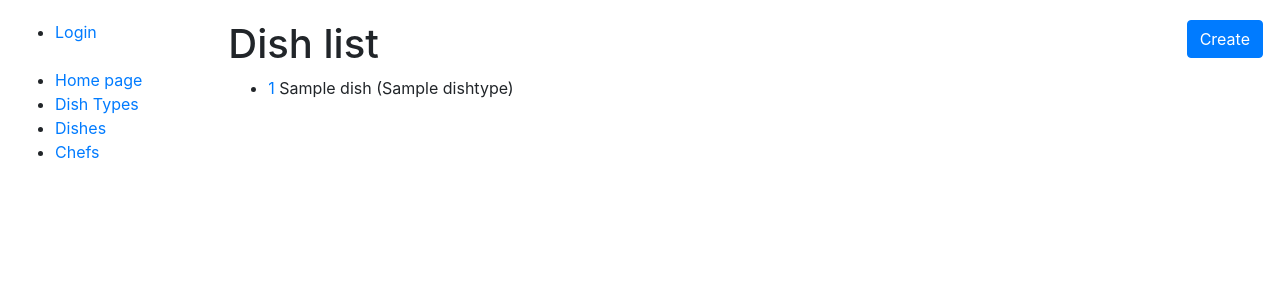
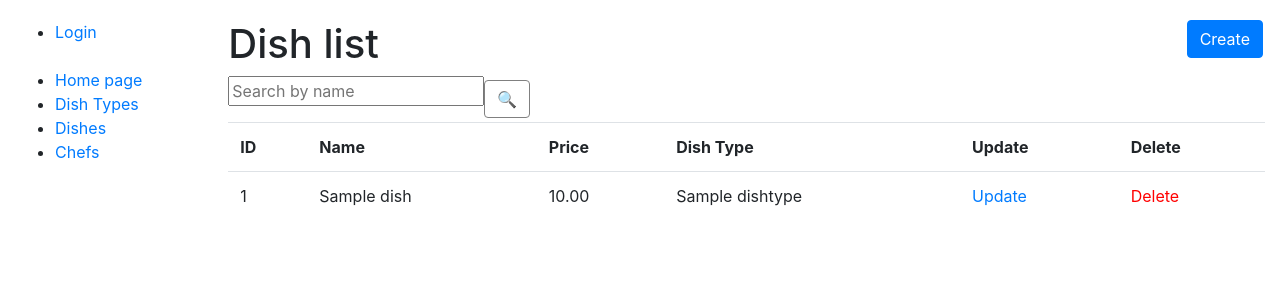
Before and after one commit to Le0n-K/restaurant-kitchen-service, a Django app: page /dishes/ in a window 1280 px wide. Shown: the top 300 px of the page. Run offline with Django 5.2, Linux system fonts and the light colour scheme; a user stored in the database is signed in; tables that the repository leaves empty hold one stand-in row (values such as "Sample post").

Commit message:
Create search and fix some problems

```diff
--- a/accounts/models.py
+++ b/accounts/models.py
@@ -1,6 +1,13 @@
 from django.contrib.auth.models import AbstractUser
 from django.db import models
+from django.urls import reverse
 
 
 class Chef(AbstractUser):
-    years_of_experience = models.IntegerField(default=1)
+    years_of_experience = models.IntegerField(default=1, null=True, blank=True)
+
+    def __str__(self):
+        return f"{self.username} ({self.first_name} {self.last_name})"
+
+    def get_absolute_url(self):
+        return reverse("kitchen:chef-detail", kwargs={"pk": self.pk})
--- a/kitchen/forms.py
+++ b/kitchen/forms.py
@@ -24,22 +24,55 @@ class ChefCreationForm(UserCreationForm):
         fields = (UserCreationForm.Meta.fields
                   + ("first_name", "last_name", "years_of_experience",))
 
-        def clean_years_of_experience(self):
-            years_of_experience = self.cleaned_data["years_of_experience"]
-            if years_of_experience < 0:
-                raise ValidationError(
-                    "Ensure your years of experience are not equal to or greater than zero!"
-                )
+    def clean_years_of_experience(self):
+        years_of_experience = self.cleaned_data.get("years_of_experience", )
+        if years_of_experience is None:
+            raise ValidationError("This field is required.")
+        if years_of_experience <= 0:
+            raise ValidationError(
+                "Ensure your years of experience are greater than zero!"
+            )
+        return years_of_experience
 
 
 class ChefExperienceUpdateForm(forms.ModelForm):
     class Meta:
         model = Chef
-        fields = ("years_of_experience",)
+        fields = ("first_name", "last_name", "email", "years_of_experience",)
 
     def clean_years_of_experience(self):
-        years_of_experience = self.cleaned_data["years_of_experience"]
-        if years_of_experience < 0:
+        years_of_experience = self.cleaned_data.get("years_of_experience",)
+        if years_of_experience is None:
+            raise ValidationError("This field is required.")
+        if years_of_experience <= 0:
             raise ValidationError(
-                "Ensure your years of experience are not equal to or greater than zero!"
+                "Ensure your years of experience are greater than zero!"
             )
+        return years_of_experience
+
+
+class ChefSearchForm(forms.Form):
+    username = forms.CharField(
+        max_length=255,
+        required=False,
+        label="",
+        widget=forms.TextInput(attrs={"placeholder": "Search by username"})
+    )
+
+
+class DishSearchForm(forms.Form):
+    name = forms.CharField(
+        max_length=255,
+        required=False,
+        label="",
+        widget=forms.TextInput(attrs={"placeholder": "Search by name"})
+    )
+
+
+class DishTypeSearchForm(forms.Form):
+    name = forms.CharField(
+        max_length=255,
+        required=False,
+        label="",
+        widget=forms.TextInput(attrs={"placeholder": "Search by name"})
+    )
--- a/kitchen/views.py
+++ b/kitchen/views.py
@@ -5,7 +5,8 @@ from django.urls import reverse_lazy
 from django.views import generic
 
 from accounts.models import Chef
-from kitchen.forms import ChefCreationForm, ChefExperienceUpdateForm, DishForm
+from kitchen.forms import ChefCreationForm, ChefExperienceUpdateForm, DishForm, ChefSearchForm, DishSearchForm, \
+    DishTypeSearchForm
 from kitchen.models import Dish, DishType
 
 
@@ -36,6 +37,23 @@ class DishTypeListView(LoginRequiredMixin, generic.ListView):
     template_name = "kitchen/dish_type_list.html"
     paginate_by = 5
 
+    def get_context_data(self, *, object_list=None, **kwargs):
+        context = super(DishTypeListView, self).get_context_data(**kwargs)
+        name = self.request.GET.get("name", "")
+        context["search_form"] = DishTypeSearchForm(
+            initial={"name": name}
+        )
+        return context
+
+    def get_queryset(self):
+        queryset = DishType.objects.all()
+        form = DishTypeSearchForm(self.request.GET)
+        if form.is_valid():
+            return queryset.filter(
+                name__icontains=form.cleaned_data["name"]
+            )
+        return queryset
+
 
 class DishTypeCreateView(LoginRequiredMixin, generic.CreateView):
     model = DishType
@@ -59,6 +77,23 @@ class DishListView(LoginRequiredMixin, generic.ListView):
     model = Dish
     paginate_by = 5
     queryset = Dish.objects.all().select_related("dish_type")
+
+    def get_context_data(self, *, object_list=None, **kwargs):
+        context = super(DishListView, self).get_context_data(**kwargs)
+        name = self.request.GET.get("name", "")
+        context["search_form"] = DishSearchForm(
+            initial={"name": name}
+        )
+        return context
+
+    def get_queryset(self):
+        queryset = Dish.objects.all()
+        form = DishSearchForm(self.request.GET)
+        if form.is_valid():
+            return queryset.filter(
+                name__icontains=form.cleaned_data["name"]
+            )
+        return queryset
 
 
 class DishDetailView(LoginRequiredMixin, generic.DetailView):
@@ -87,10 +122,28 @@ class ChefListView(LoginRequiredMixin, generic.ListView):
     paginate_by = 5
     template_name = "kitchen/chef_list.html"
 
+    def get_context_data(self, *, object_list=None, **kwargs):
+        context = super(ChefListView, self).get_context_data(**kwargs)
+        username = self.request.GET.get("username", "")
+        context["search_form"] = ChefSearchForm(
+            initial={"username": username}
+        )
+        return context
+
+    def get_queryset(self):
+        queryset = Chef.objects.all()
+        form = ChefSearchForm(self.request.GET)
+        if form.is_valid():
+            return queryset.filter(
+                username__icontains=form.cleaned_data["username"]
+            )
+        return queryset
+
 
 class ChefDetailView(LoginRequiredMixin, generic.DetailView):
     model = Chef
-    queryset = Chef.objects.all().prefetch_related("dishes__dish_type")
+    template_name = "kitchen/chef_detail.html"
+    queryset = Chef.objects.all().prefetch_related("chefs__dish_type")
 
 
 class ChefCreateView(LoginRequiredMixin, generic.CreateView):
@@ -108,6 +161,7 @@ class ChefDeleteView(LoginRequiredMixin, generic.DeleteView):
 
 class ChefUpdateView(LoginRequiredMixin, generic.UpdateView):
     model = Chef
+    template_name = "kitchen/chef_form.html"
     success_url = reverse_lazy("kitchen:chef-list")
     form_class = ChefExperienceUpdateForm
 
--- a/templates/kitchen/dish_list.html
+++ b/templates/kitchen/dish_list.html
@@ -8,16 +8,67 @@
     </a>
   </h1>
 
+  <form method="get" action="" class="form-inline">
+    {{ search_form.as_p }}
+    <input type="submit" class="btn" style="border: 1px solid gray;" value="🔍">
+  </form>
+
   {% if dish_list %}
-    <ul>
+    <table class="table">
+      <tr>
+        <th>ID</th>
+        <th>Name</th>
+{#        <th>Description</th>#}
+        <th>Price</th>
+        <th>Dish Type</th>
+        <th>Update</th>
+        <th>Delete</th>
+      </tr>
+
       {% for dish in dish_list %}
-        <li>
-          <a href="{% url 'kitchen:dish-detail' pk=dish.id %} ">{{ dish.id }}</a>
-          {{ dish.name }} ({{ dish.dish_type.name }})
-        </li>
+        <tr>
+          <td>
+              {{ dish.id }}
+          </td>
+          <td>
+              {{ dish.name }}
+          </td>
+{#          <td>#}
+{#              {{ dish.description }}#}
+{#          </td>#}
+          <td>
+              {{ dish.price }}
+          </td>
+          <td>
+              {{ dish.dish_type }}
+          </td>
+          <td>
+              <a href="{% url 'kitchen:dish-update' pk=dish.id %}">
+                Update
+              </a>
+            </td>
+            <td>
+              <a style="color: red"
+                href="{% url 'kitchen:dish-delete' pk=dish.id %}">
+                Delete
+              </a>
+            </td>
+        </tr>
       {% endfor %}
-    </ul>
+    </table>
+
   {% else %}
     <p>There are no dishes in the kitchen</p>
   {% endif %}
 {% endblock %}
+
+
+{#{% if dish_list %}#}
+{#    <ul>#}
+{#      {% for dish in dish_list %}#}
+{#        <li>#}
+{#          <a href="{% url 'kitchen:dish-detail' pk=dish.id %} ">{{ dish.id }}</a>#}
+{#          {{ dish.name }} ({{ dish.dish_type.name }})#}
+{#        </li>#}
+{#      {% endfor %}#}
+{#    </ul>#}
```
Also changed, not shown: kitchen/templatetags/query_transform.py (added, +14 -0 lines), templates/kitchen/chef_list.html (+11 -0 lines), templates/kitchen/dish_type_list.html (+9 -4 lines).
